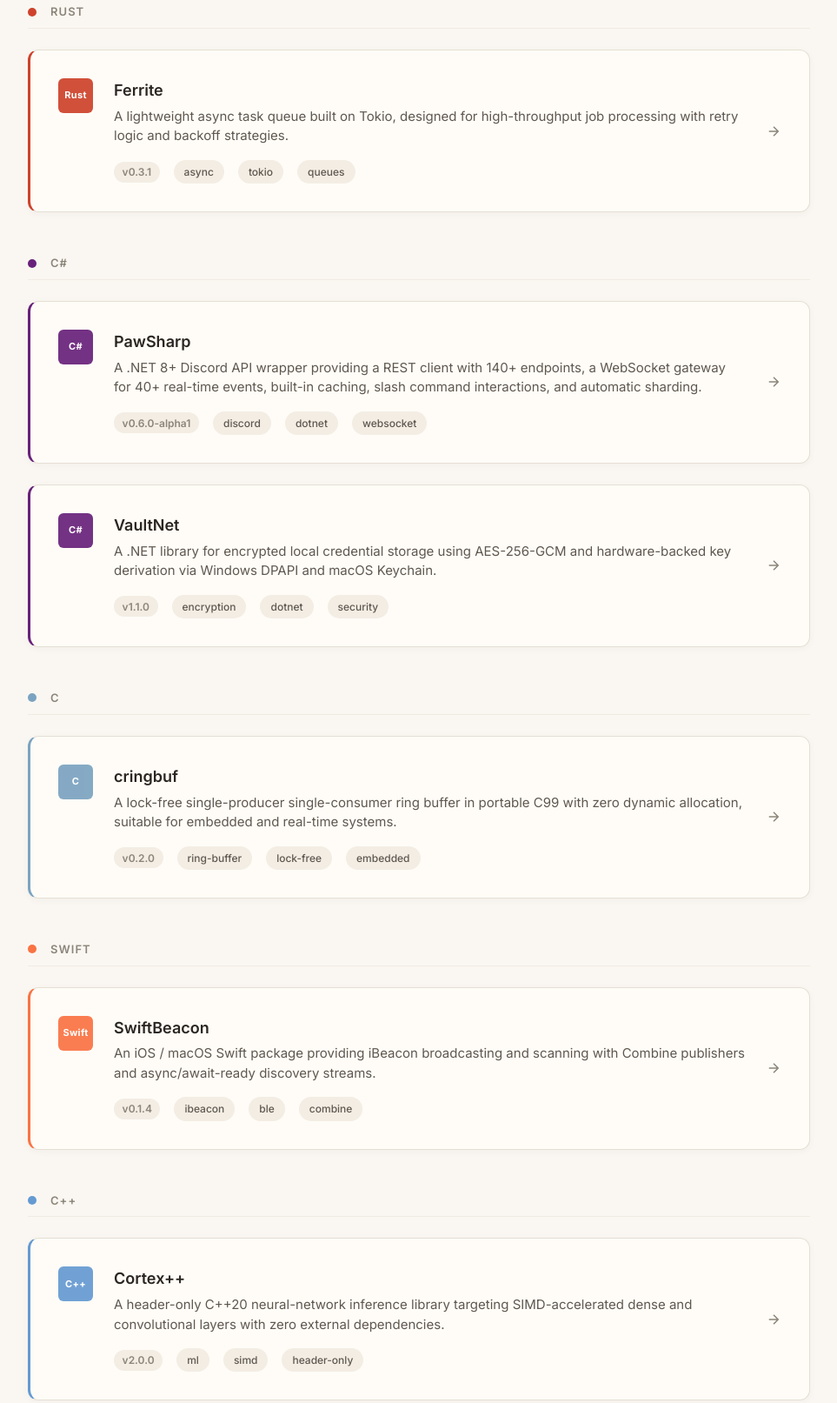
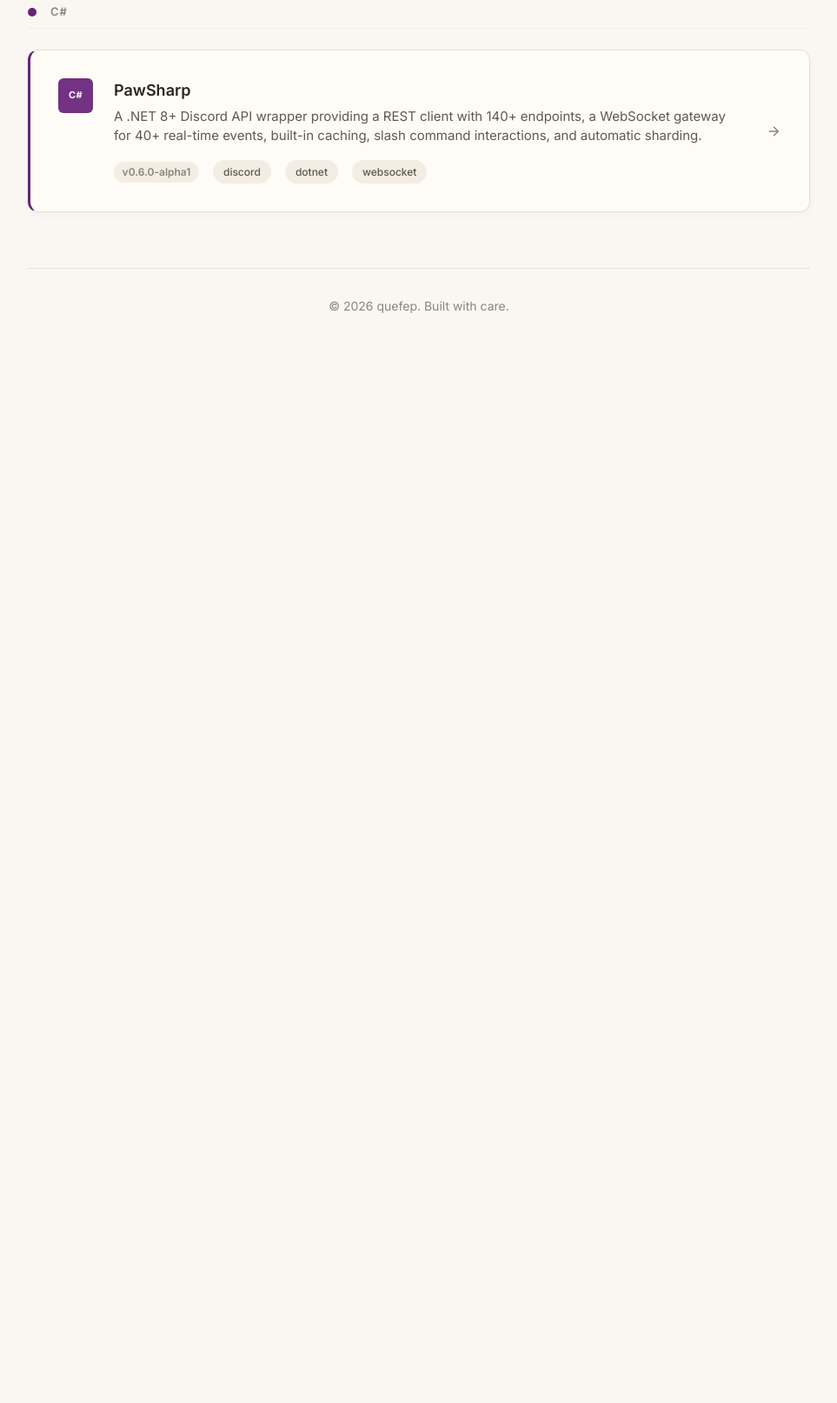
Before and after one commit to M1tsumi/quefepuk, a website: page src/docs-list.html in a window 1280 px wide. Shown: the part 308-1921 px from the top of the page at 87% size, without its empty margins (158-1121 px from the left). After the commit the page ends 800 px from the top, so only its background shows below. Drawn offline with Linux system fonts and the light colour scheme.

Commit message:
Docs: show only PawSharp in docs index

```diff
--- a/src/docs-list.html
+++ b/src/docs-list.html
@@ -47,17 +47,6 @@
 
     <script>
         const DOCS_PROJECTS = [
-            // ── Rust ───────────────────────────────────────────────────────────
-            {
-                slug: "ferrite",
-                name: "Ferrite",
-                language: "rust",
-                languageLabel: "Rust",
-                version: "0.3.1",
-                description: "A lightweight async task queue built on Tokio, designed for high-throughput job processing with retry logic and backoff strategies.",
-                tags: ["async", "tokio", "queues"]
-            },
-            // ── C# ────────────────────────────────────────────────────────────
             {
                 slug: "pawsharp",
                 name: "PawSharp",
@@ -66,45 +55,6 @@
                 version: "0.6.0-alpha1",
                 description: "A .NET 8+ Discord API wrapper providing a REST client with 140+ endpoints, a WebSocket gateway for 40+ real-time events, built-in caching, slash command interactions, and automatic sharding.",
                 tags: ["discord", "dotnet", "websocket"]
-            },
-            {
-                slug: "vaultnet",
-                name: "VaultNet",
-                language: "csharp",
-                languageLabel: "C#",
-                version: "1.1.0",
-                description: "A .NET library for encrypted local credential storage using AES-256-GCM and hardware-backed key derivation via Windows DPAPI and macOS Keychain.",
-                tags: ["encryption", "dotnet", "security"]
-            },
-            // ── C ─────────────────────────────────────────────────────────────
-            {
-                slug: "cringbuf",
-                name: "cringbuf",
-                language: "c",
-                languageLabel: "C",
-                version: "0.2.0",
-                description: "A lock-free single-producer single-consumer ring buffer in portable C99 with zero dynamic allocation, suitable for embedded and real-time systems.",
-                tags: ["ring-buffer", "lock-free", "embedded"]
-            },
-            // ── Swift ─────────────────────────────────────────────────────────
-            {
-                slug: "swiftbeacon",
-                name: "SwiftBeacon",
-                language: "swift",
-                languageLabel: "Swift",
-                version: "0.1.4",
-                description: "An iOS / macOS Swift package providing iBeacon broadcasting and scanning with Combine publishers and async/await-ready discovery streams.",
-                tags: ["ibeacon", "ble", "combine"]
-            },
-            // ── C++ ───────────────────────────────────────────────────────────
-            {
-                slug: "cortexpp",
-                name: "Cortex++",
-                language: "cpp",
-                languageLabel: "C++",
-                version: "2.0.0",
-                description: "A header-only C++20 neural-network inference library targeting SIMD-accelerated dense and convolutional layers with zero external dependencies.",
-                tags: ["ml", "simd", "header-only"]
             }
         ];
 
```
